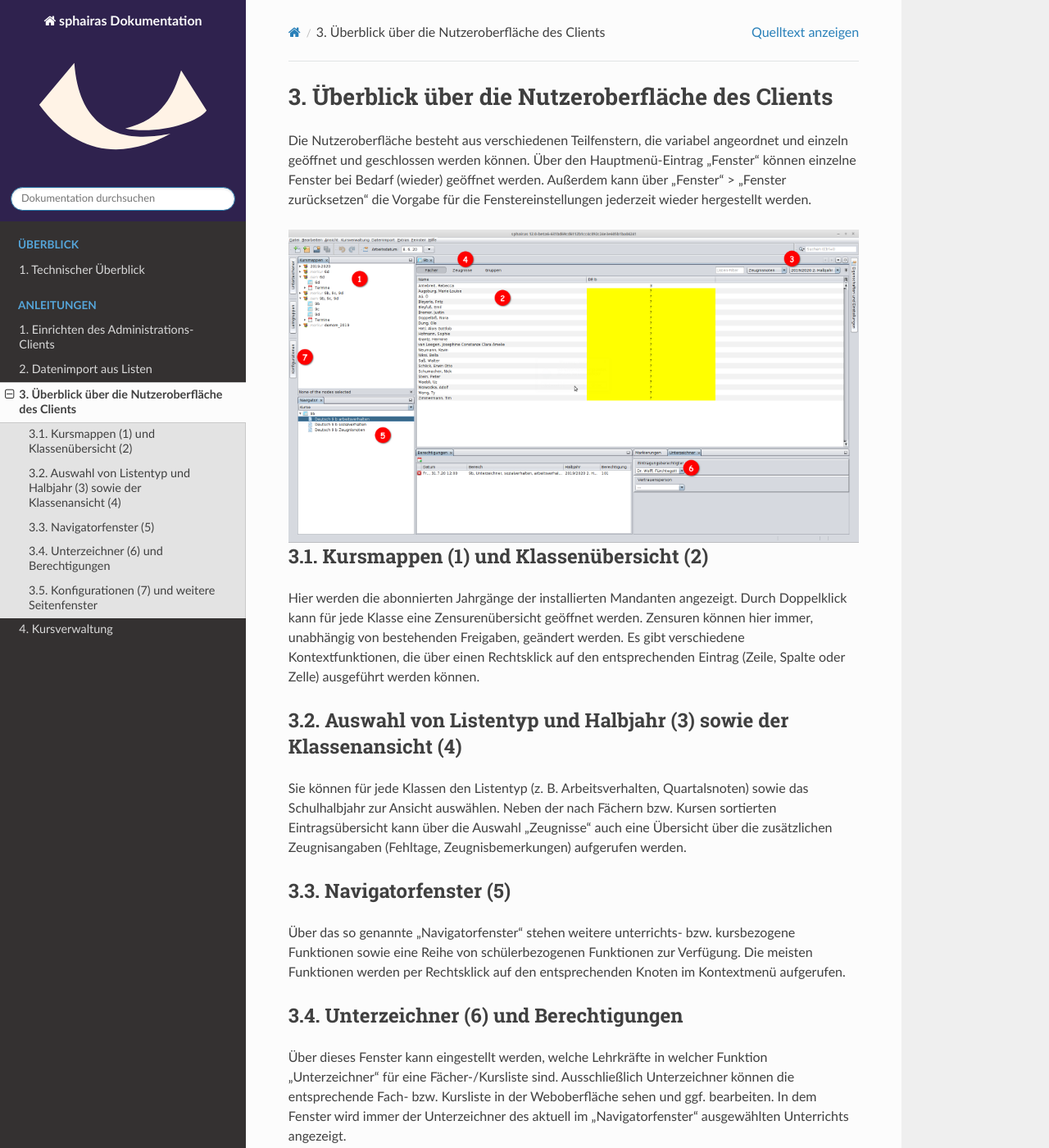
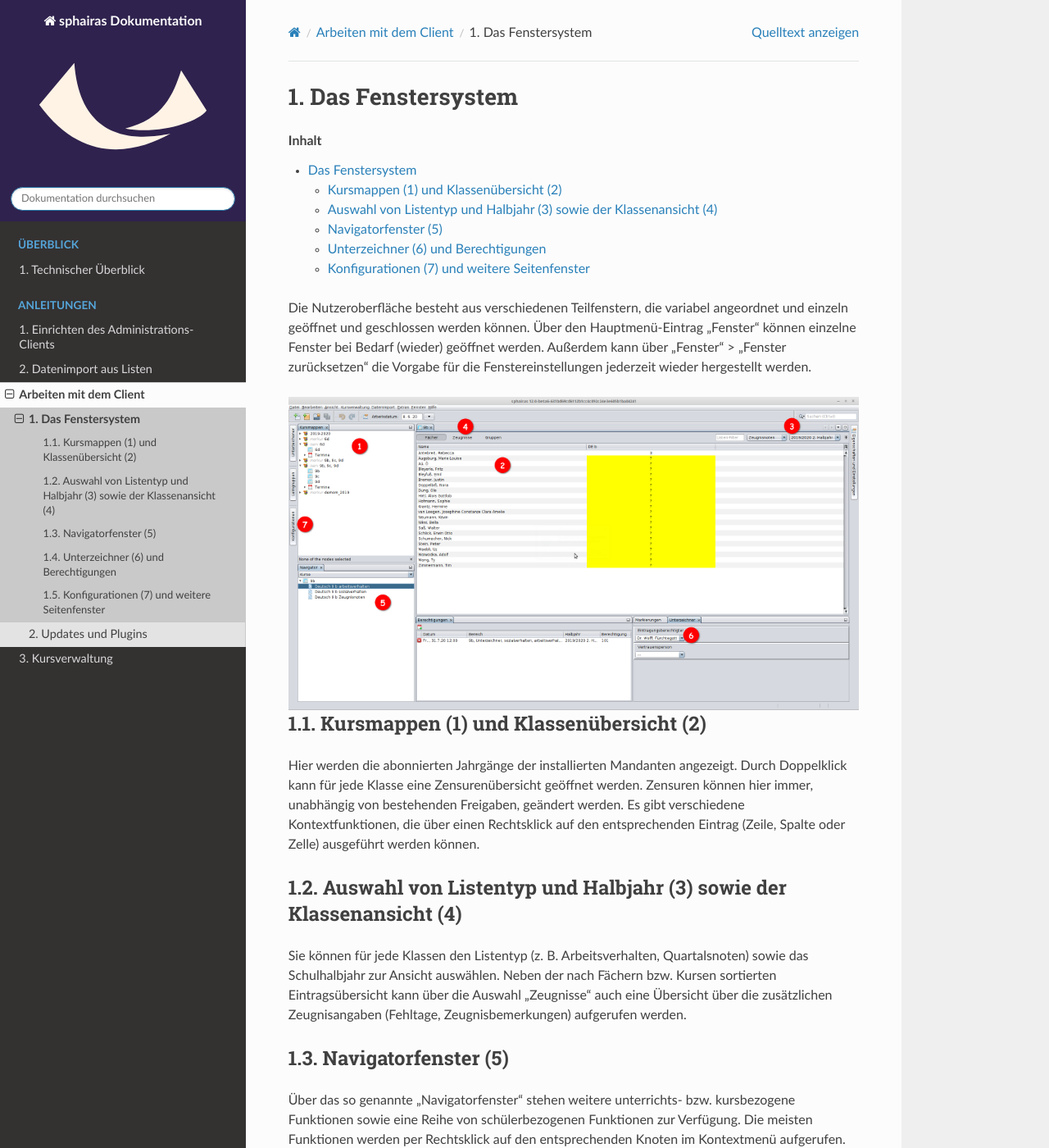
Before and after one commit to sphairas/docs, a Sphinx documentation site: the page built from source/getting_started/rcp-intro/windowsys.rst, in a window 1280 px wide and 1400 px high. Shown: the whole window at 82% size. Built offline with Sphinx 7.4.7 and the Read the Docs theme 2.0.0, drawn with Linux system fonts in a browser that asks for light colours.

Commit message:
restructured folders

```diff
--- /dev/null
+++ b/source/getting_started/rcp-intro/index.rst
@@ -0,0 +1,9 @@
+Arbeiten mit dem Client
+=======================
+
+.. toctree::
+   :maxdepth: 3
+   :numbered:
+
+   windowsys
+   updater
--- /dev/null
+++ b/source/getting_started/rcp-intro/updater.rst
@@ -0,0 +1,2 @@
+Updates und Plugins
+-------------------
--- a/source/getting_started/rcp-intro.rst
+++ b/source/getting_started/rcp-intro/windowsys.rst
@@ -1,5 +1,7 @@
-Überblick über die Nutzeroberfläche des Clients
-===============================================
+Das Fenstersystem
+-----------------
+
+.. contents::
 
 Die Nutzeroberfläche besteht aus verschiedenen Teilfenstern, die variabel angeordnet und einzeln geöffnet und geschlossen werden können. Über den Hauptmenü-Eintrag "Fenster" können einzelne Fenster bei Bedarf (wieder) geöffnet werden. Außerdem kann über "Fenster" > "Fenster zurücksetzen" die Vorgabe für die Fenstereinstellungen jederzeit wieder hergestellt werden.
 
@@ -10,28 +12,28 @@ Die Nutzeroberfläche besteht aus verschiedenen Teilfenstern, die variabel angeo
 
 
 Kursmappen (1) und Klassenübersicht (2)
----------------------------------------
+^^^^^^^^^^^^^^^^^^^^^^^^^^^^^^^^^^^^^^^
 
 Hier werden die abonnierten Jahrgänge der installierten Mandanten angezeigt. Durch Doppelklick kann für jede Klasse eine Zensurenübersicht geöffnet werden. Zensuren können hier immer, unabhängig von bestehenden Freigaben, geändert werden. Es gibt verschiedene Kontextfunktionen, die über einen Rechtsklick auf den entsprechenden Eintrag (Zeile, Spalte oder Zelle) ausgeführt werden können.
 
 Auswahl von Listentyp und Halbjahr (3) sowie der Klassenansicht (4)
--------------------------------------------------------------------
+^^^^^^^^^^^^^^^^^^^^^^^^^^^^^^^^^^^^^^^^^^^^^^^^^^^^^^^^^^^^^^^^^^^
 
 Sie können für jede Klassen den Listentyp (z. B. Arbeitsverhalten, Quartalsnoten) sowie das Schulhalbjahr zur Ansicht auswählen. Neben der nach Fächern bzw. Kursen sortierten Eintragsübersicht kann über die Auswahl "Zeugnisse" auch eine Übersicht über die zusätzlichen Zeugnisangaben (Fehltage, Zeugnisbemerkungen) aufgerufen werden.
 
 Navigatorfenster (5)
---------------------
+^^^^^^^^^^^^^^^^^^^^
 
 Über das so genannte "Navigatorfenster" stehen weitere unterrichts- bzw. kursbezogene Funktionen sowie eine Reihe von schülerbezogenen Funktionen zur Verfügung. Die meisten Funktionen werden per Rechtsklick auf den entsprechenden Knoten im Kontextmenü aufgerufen.
 
 Unterzeichner (6) und Berechtigungen
-------------------------------------
+^^^^^^^^^^^^^^^^^^^^^^^^^^^^^^^^^^^^
 
 Über dieses Fenster kann eingestellt werden, welche Lehrkräfte in welcher Funktion "Unterzeichner" für eine Fächer-/Kursliste sind. Ausschließlich Unterzeichner können die entsprechende Fach- bzw. Kursliste in der Weboberfläche sehen und ggf. bearbeiten. In dem Fenster wird immer der Unterzeichner des aktuell im "Navigatorfenster" ausgewählten Unterrichts angezeigt.
 
 Damit eine Lehrkraft Einträge über die Weboberfläche nicht nur sehen, sondern auch verändern kann, muss eine entsprechende Berechtigung angelegt worden sein. Berechtigungen haben unterschiedliche Geltungsbereiche. Beispielsweise sind klassen- oder kursbezogene Berechtigungen möglich, außerdem kann eine Berechtigung angelegt werden, die für die Einträge eines einzelnen Schülers/einer einzelnen Schülerin gilt. Alle aktuell für Schülerinnen und Schüler der ausgewählten Klasse gültigen Berechtigungen werden im entsprechenden Fenster angezeigt.
 
 Konfigurationen (7) und weitere Seitenfenster
----------------------------------------------
+^^^^^^^^^^^^^^^^^^^^^^^^^^^^^^^^^^^^^^^^^^^^^
 
 Neben den hier kurz vorgestellten Fenstern gibt es eine Reihe weiterer. Für die Konfiguration des Server am Anfang ist noch das Konfigurationsfenster von Bedeutung. Die Seitenfenster können über das Punkt-Symbol oben rechts angedockt werden.
--- a/source/index.rst
+++ b/source/index.rst
@@ -27,7 +27,7 @@ Dieses Benutzerhandbuch ist im Aufbau begriffen.
 
    /getting_started/client
    /getting_started/basic-import
-   /getting_started/rcp-intro
+   /getting_started/rcp-intro/index
    /guides/index
 
 .. Erweiterungen
```
